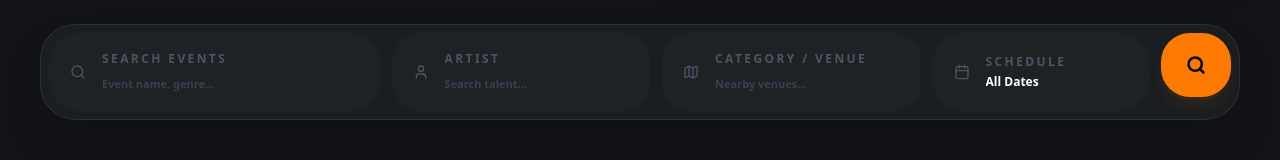
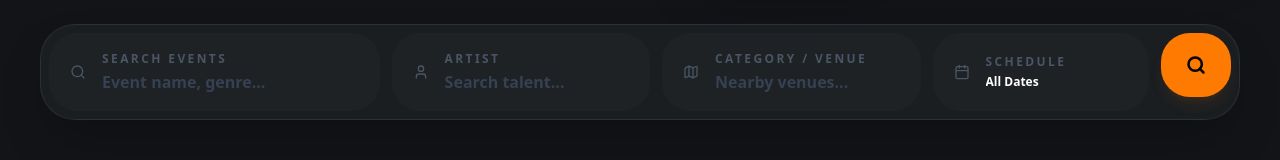
Before and after one commit to robera0/Rbooking, a React (Vite) app in the folder Client/: page / in a window 1280 px wide. Shown: the part 735-895 px from the top of the page. Built offline with nearby package versions, Linux system fonts and the light colour scheme; no server answers; a web font is replaced by a local one.

Commit message:
fix:IOS safari auto zoom

```diff
--- a/Client/index.html
+++ b/Client/index.html
@@ -7,7 +7,7 @@
       href="https://fonts.googleapis.com/css2?family=Irish+Grover&display=swap"
       rel="stylesheet"
     />
-    <meta name="viewport" content="width=device-width, initial-scale=1.0" />
+    <meta name="viewport" content="width=device-width, initial-scale=1.0, maximum-scale=1.0, user-scalable=no" />
     <title>Paysso</title>
   </head>
   <body>
--- a/Client/src/index.css
+++ b/Client/src/index.css
@@ -266,6 +266,23 @@ input.no-spinner[type="number"] {
   --sidebar-ring: oklch(0.556 0 0);
 }
 
+/* ── iOS Safari: prevent auto-zoom on input focus ── */
+/* Safari zooms in when font-size < 16px on inputs    */
+input,
+select,
+textarea {
+  font-size: 16px !important;
+}
+
+@media (min-width: 768px) {
+  /* On desktop/tablet, allow smaller font sizes again */
+  input,
+  select,
+  textarea {
+    font-size: inherit !important;
+  }
+}
+
 /* Hide native scrollbars globally (keeps scrolling) */
 html,
 body {
```
Also changed, not shown: 2 other files (tests, documents, lock files or other folders).
